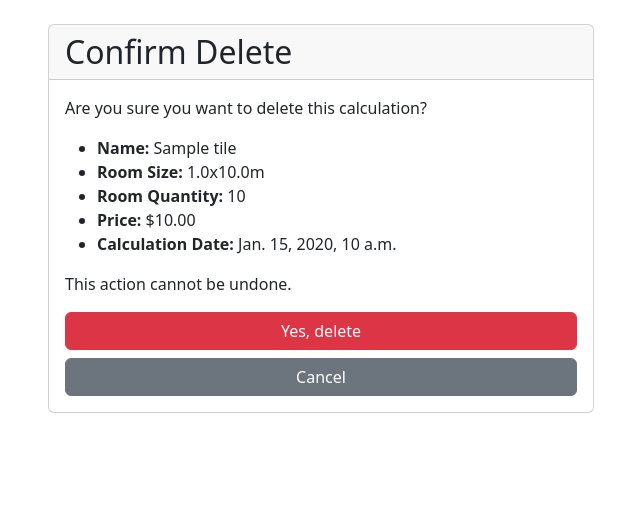
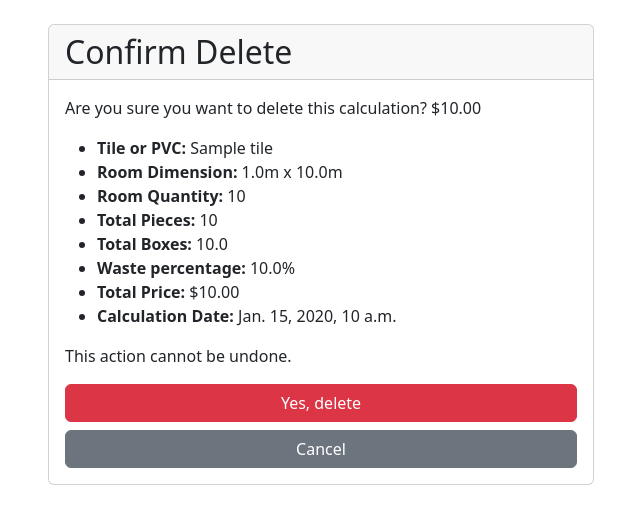
Before and after one commit to marobo/house_estimator, a Django app: page /tile-calculations/1/delete/ in a window 1280 px wide. Shown: the part 56-580 px from the top of the page, without its empty margins (319-959 px from the left). Run offline with Django 5.2, Linux system fonts and the light colour scheme; tables that the repository leaves empty hold one stand-in row (values such as "Sample post").

Commit message:
fix confirm delete for all works

```diff
--- a/materiais/templates/materiais/confirm_delete.html
+++ b/materiais/templates/materiais/confirm_delete.html
@@ -11,47 +11,48 @@
             </div>
             <div class="card-body">
                 {% if object.name %}
-                    <p>Are you sure you want to delete this item?</p>
-                {% elif object.tile %}
-                    <p>Are you sure you want to delete this calculation?</p>
-                {% elif object.plywood %}
-                    <p>Are you sure you want to delete this calculation?</p>
-                {% elif object.electrical_component %}
-                    <p>Are you sure you want to delete this calculation?</p>
-                {% elif object.component %}
-                    <p>Are you sure you want to delete this calculation?</p>
+                <p>Are you sure you want to delete this material?</p>
+                {% else %}
+                <p>Are you sure you want to delete this calculation? ${{ object.total_cost }}</p>
                 {% endif %}
-                {% if object %}
                     <ul>
                         {% if object.name %}
-                            <li><strong> Name:</strong> {{ object.name }}</li>
+                        <li><strong>Name:</strong> {{ object.name }}</li>
+                        <li><strong>Material Dimension:</strong> {{ object.length }}m x {{ object.width }}m</li>
                         {% endif %}
-                        {% if object.tile %}
-                            <li><strong>Name:</strong> {{ object.tile.name }}</li>
+
+                        {% if object.price_per_box %}
+                        <li><strong>Pieces per box:</strong> {{ object.pieces_per_box }}</li>
+                        <li><strong>Price per box:</strong> ${{ object.price_per_box }}</li>
                         {% endif %}
-                        {% if object.plywood %}
-                            <li><strong>Name:</strong> {{ object.plywood.name }}</li>
+
+                        {% if object.price_per_sheet %}
+                        <li><strong>Price per sheet:</strong> ${{ object.price_per_sheet }}</li>
                         {% endif %}
-                        {% if object.electrical_component %}
-                            <li><strong>Name:</strong> {{ object.electrical_component.name }}</li>
+
+                        {% if object.tile.name %}
+                        <li><strong>Tile or PVC:</strong> {{ object.tile.name }}</li>
+                        <li><strong>Room Dimension:</strong> {{ object.room_length }}m x {{ object.room_width }}m</li>
+                        <li><strong>Room Quantity:</strong> {{ object.room_quantity }}</li>
+                        <li><strong>Total Pieces:</strong> {{ object.total_pieces }}</li>
+                        <li><strong>Total Boxes:</strong> {{ object.total_boxes }}</li>
+                        <li><strong>Waste percentage:</strong> {{ object.tile.waste_percentage }}%</li>
                         {% endif %}
-                        {% if object.component %}
-                            <li><strong>Name:</strong> {{ object.component.name }}</li>
-                        {% endif %}
-                        {% if object.room_length and object.room_width %}
-                            <li><strong>Room Size:</strong> {{ object.room_length }}x{{ object.room_width }}m</li>
-                        {% endif %}
-                        {% if object.room_quantity %}
-                            <li><strong>Room Quantity:</strong> {{ object.room_quantity }}</li>
+
+                        {% if object.plywood.name %}
+                        <li><strong>Plywood:</strong> {{ object.plywood.name }}</li>
+                        <li><strong>Room Dimension:</strong> {{ object.room_length }}m x {{ object.room_width }}m</li>
+                        <li><strong>Room Quantity:</strong> {{ object.room_quantity }}</li>
+                        <li><strong>Total Sheets:</strong> {{ object.total_sheets }}</li>
+                        <li><strong>Waste percentage:</strong> {{ object.plywood.waste_percentage }}%</li>
                         {% endif %}
                         {% if object.total_cost %}
-                            <li><strong>Price:</strong> ${{ object.total_cost }}</li>
+                        <li><strong>Total Price:</strong> ${{ object.total_cost }}</li>
                         {% endif %}
                         {% if object.calculation_date %}
-                            <li><strong>Calculation Date:</strong> {{ object.calculation_date }}</li>
+                        <li><strong>Calculation Date:</strong> {{ object.calculation_date }}</li>
                         {% endif %}
                     </ul>
-                {% endif %}
                 <p>This action cannot be undone.</p>
                 <form method="post">
                     {% csrf_token %}
```
Also changed, not shown: materiais/templates/materiais/plywood_calculation_list.html (+4 -4 lines), materiais/templates/materiais/plywood_list.html (+10 -5 lines), materiais/templates/materiais/tile_calculation_list.html (+4 -4 lines), materiais/templates/materiais/tile_list.html (+10 -5 lines).
